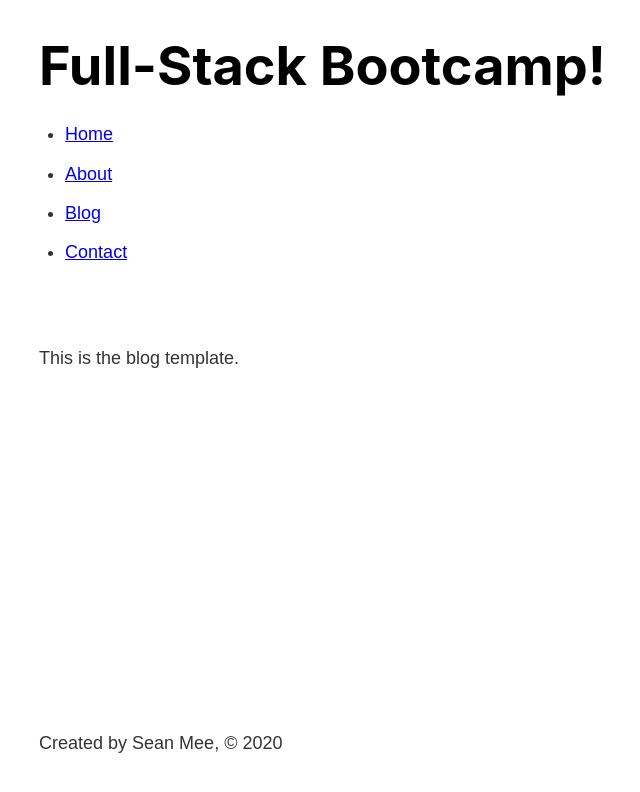
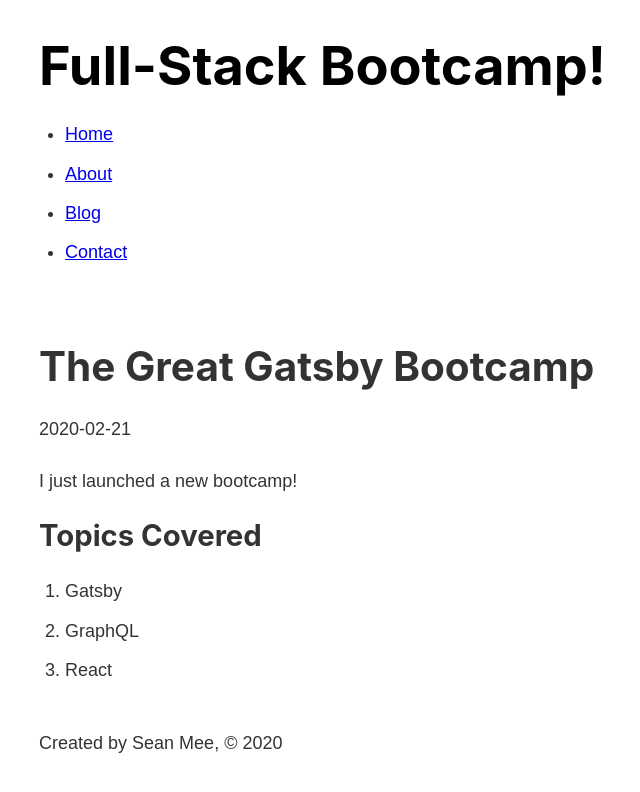
Before and after one commit to SeanMee86/gatsby_bootcamp, a Gatsby site: page /blog/gatsby in a window 1280 px wide. Shown: the whole page, without its empty margins (134-774 px from the left). Built offline with nearby package versions, Linux system fonts and the light colour scheme; Gatsby itself is replaced by a stand-in of ours.

```diff
--- a/src/templates/blog.js
+++ b/src/templates/blog.js
@@ -1,10 +1,25 @@
 import React from "react";
+import { graphql } from "gatsby";
 import Layout from "../components/layout";
 
-const Blog = () => {
+export const query = graphql`
+    query ($slug: String!) {
+      markdownRemark (fields: {slug: {eq: $slug}}) {
+        frontmatter {
+          title
+          date
+        }
+        html
+      }
+    }
+`;
+
+const Blog = (props) => {
     return (
         <Layout>
-            This is the blog template.
+            <h1>{props.data.markdownRemark.frontmatter.title}</h1>
+            <p>{props.data.markdownRemark.frontmatter.date}</p>
+            <div dangerouslySetInnerHTML={{ __html: props.data.markdownRemark.html}}></div>
         </Layout>
     )
 };
```
